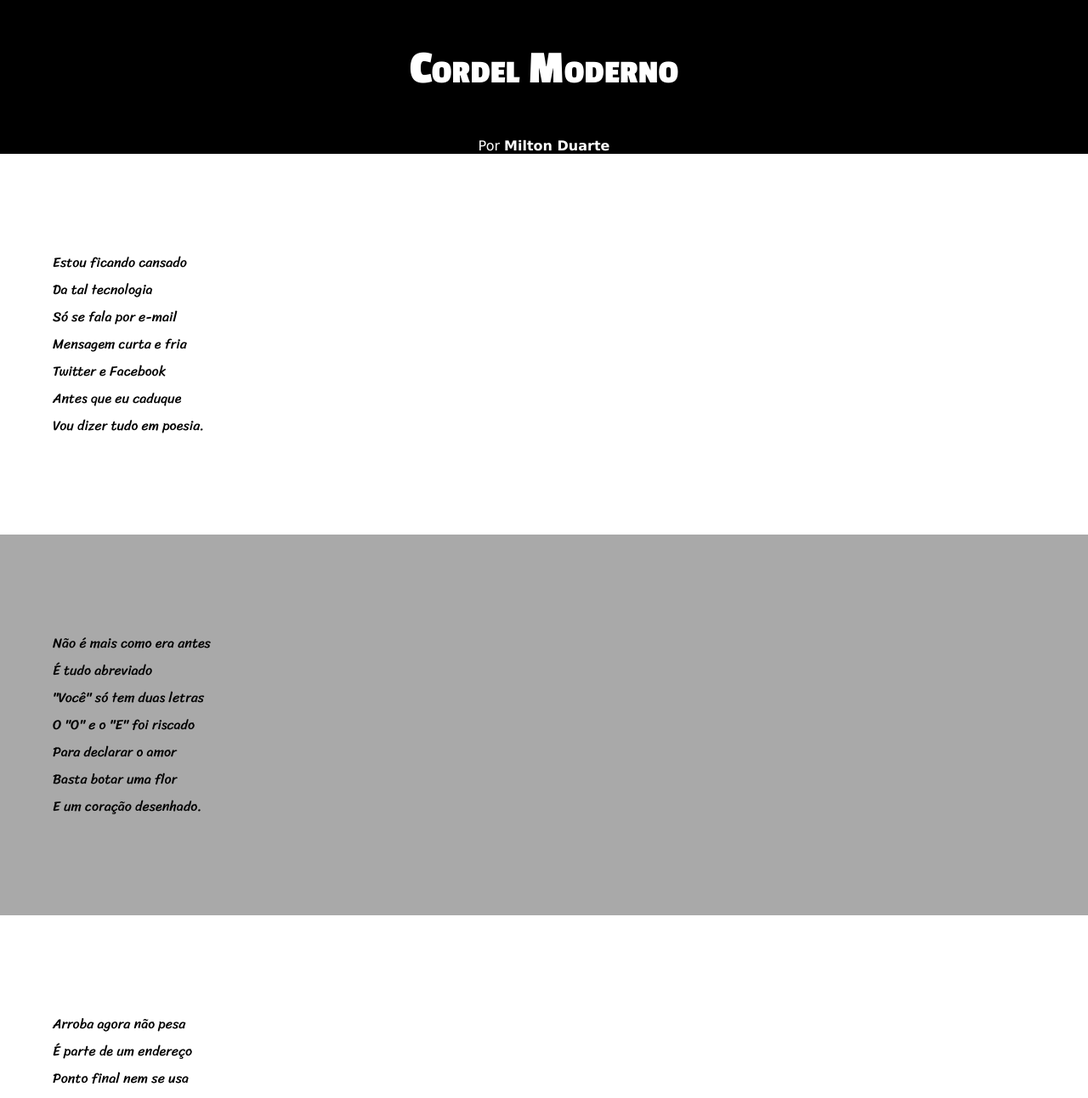
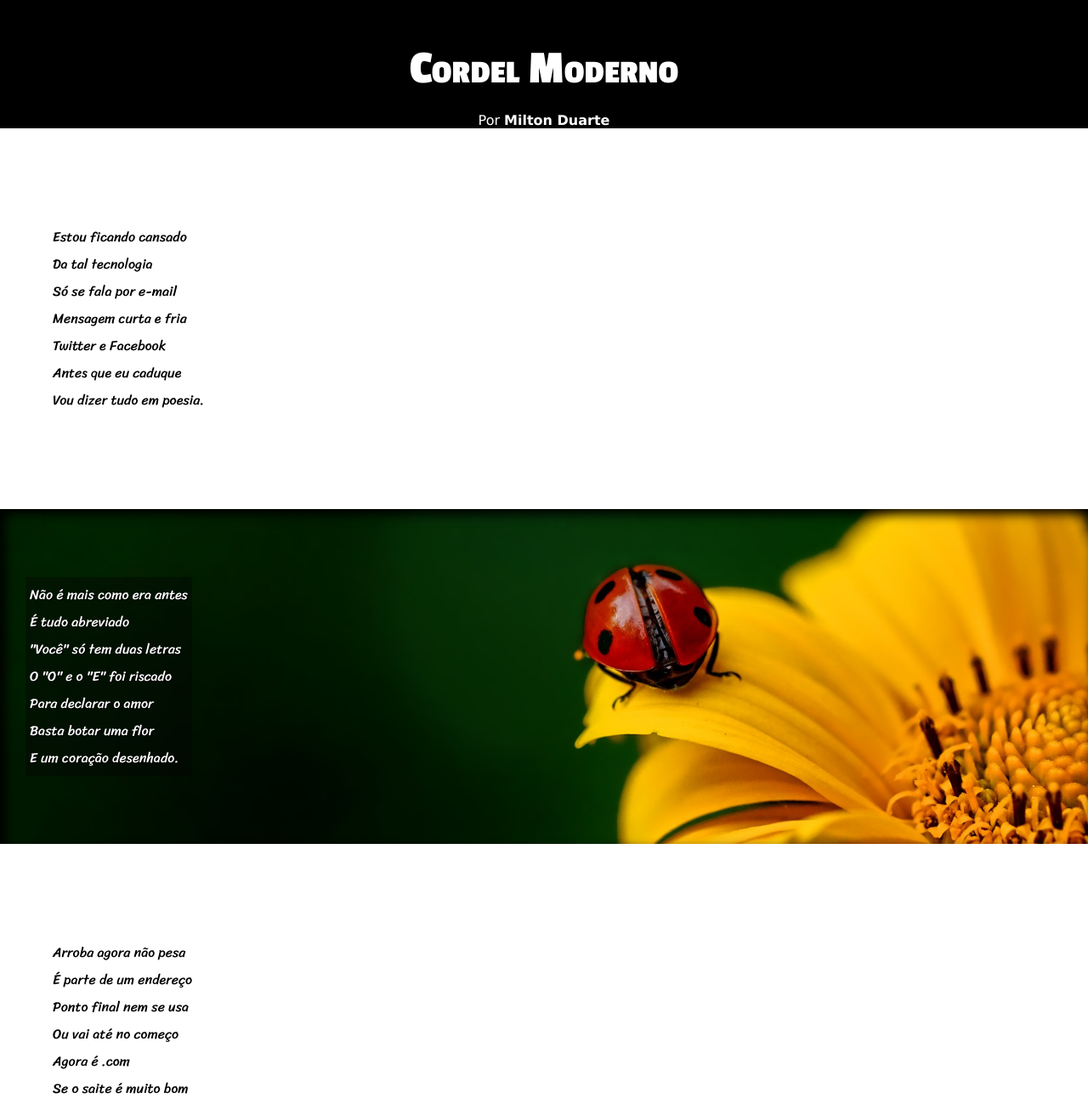
Before and after one commit to Guilhermehenrique1999/Cordel, a plain HTML site: page index.html in a window 1280 px wide. Shown: the top 1292 px of the page at 85% size. Drawn offline with Linux system fonts and the light colour scheme.

Commit message:
Primeiro Ateração

```diff
--- a/index.html
+++ b/index.html
@@ -25,7 +25,7 @@
         </p>
     </section>
 
-    <section class="imagem" id="img01">
+    <section class="imagem" id="image01">
         <p>
             Não é mais como era antes <br>
             É tudo abreviado <br>
@@ -59,7 +59,7 @@
         </p>
     </section>
 
-    <section class="imagem" id="img02">
+    <section class="imagem" id="image02">
         <p>
             Tenho saudade das cartas <br>
             Escritas com a própria mão <br>
--- a/style.css
+++ b/style.css
@@ -1,19 +1,20 @@
 @charset "UTF-8";
 
+/* Importação de fontes */
 @import url('https://fonts.googleapis.com/css2?family=Passion+One:wght@400;700;900&display=swap');
-
 @import url('https://fonts.googleapis.com/css2?family=Sriracha&display=swap');
 
+/* Variáveis de fonte */
 :root {
     --fonte1: Verdana, Geneva, Tahoma, sans-serif;
     --fonte2: 'Passion One', cursive;
     --fonte3: 'Sriracha', cursive;
 }
 
+/* Reset */
 * {
-    margin: 0px;
-    padding: 0px;
-
+    margin: 0;
+    padding: 0;
 }
 
 html body {
@@ -21,23 +22,26 @@ html body {
     background-color: darkgrey;
     font-family: var(--fonte1);
 }
-header{
+
+/* Cabeçalho */
+header {
     background-color: black;
     color: white;
     text-align: center;
 }
+
 header > h1 {
     padding-top: 50px;
     font-variant: small-caps;
     font-family: var(--fonte2);
     font-size: 3.5em;
 }
+
 header > p {
-    padding-top: 50px;
+    padding-top: 20px;
+}
 
-
-}
- header a, footer a {
+header a, footer a {
     color: white;
     text-decoration: none;
     font-weight: bolder;
@@ -46,44 +50,54 @@ header > p {
 header a:hover, footer a:hover {
     text-decoration: underline;
 }
+
+/* Seções */
 section {
     padding-top: 10vh;
     padding-bottom: 10vh;
     line-height: 2em;
     padding-left: 30px;
     font-family: var(--fonte3);
+}
 
-}
 section > p {
     padding: 2em;
 }
+
+/* Seção normal */
 section.normal {
     background-color: white;
     color: black;
 }
-section.image {
+
+/* Seção de imagem */
+section.imagem {
     background-color: rgb(37, 37, 37);
     color: white;
     box-shadow: inset 6px 6px 13px 0px black;
     background-size: cover;
     background-attachment: fixed;
+    background-position: center;
 }
-section.image > p {
+
+section.imagem > p {
     display: inline-block;
     padding: 5px;
     background-color: rgba(5, 5, 5, 0.39);
     text-shadow: 1px 1px 0px black;
 }
+
+/* Imagem 1 */
 section#image01 {
-    background-image: url(../ativi012/imagens/background001.jpg);
-    background-position: right, center;
+    background-image: url('./imagens/background001.jpg');
+}
 
+/* Imagem 2 */
+section#image02 {
+    background-image: url('./imagens/background002.jpg');
 }
-section#image02 {
-    background-image: url(../ativi012/imagens/background002.jpg);
-    background-position: right bottom;
 
-}
+/* Rodapé */
 footer {
     background-color: black;
     text-align: center;
```
